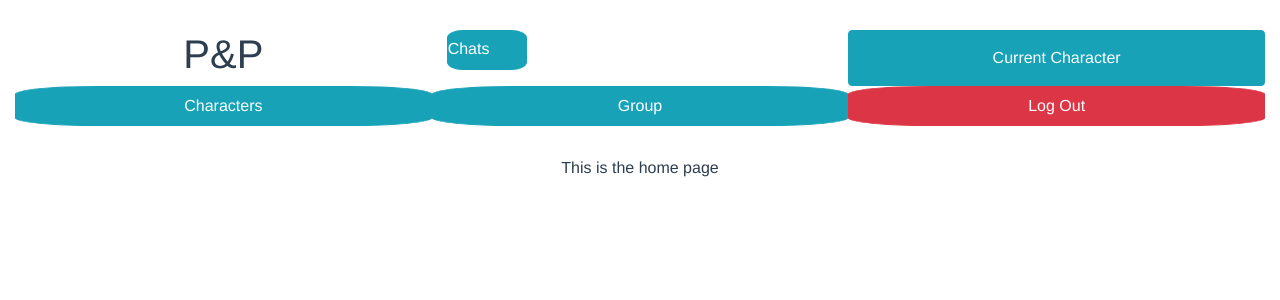
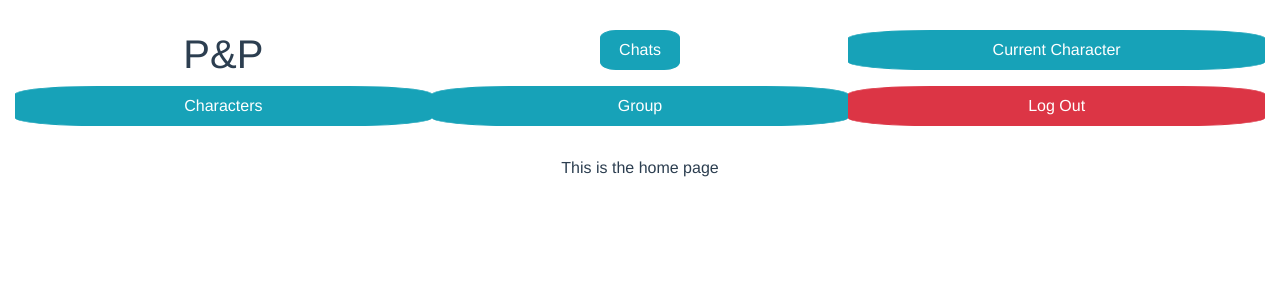
Before and after one commit to nathanielwheeler/capstone, a Vue app in the folder client/: page / in a window 1280 px wide. Shown: the top 300 px of the page. Built offline with nearby package versions, Linux system fonts and the light colour scheme.

Commit message:
changed nav to Chats in app.vue line 8

```diff
--- a/client/src/App.vue
+++ b/client/src/App.vue
@@ -5,7 +5,7 @@
         <div class="row">
           <h1 class="col-4">P&P</h1>
           <router-link to="/chats" class="col-4">
-            <button class="nav btn btn-info">Chats</button>
+            <button class="Chats btn btn-info">Chats</button>
           </router-link>
           <button class="Current-Character col-4 btn btn-info">Current Character</button>
           <button class="Characters col-4 btn btn-info">Characters</button>
@@ -56,12 +56,12 @@ export default {
 #nav a.router-link-exact-active {
   color: #42b983;
 }
-.nav {
+.Chats {
   border-radius: 20%;
   width: 80px;
   height: 40px;
 }
-.Current {
+.Current-Character {
   border-radius: 20%;
   width: 80px;
   height: 40px;
```
